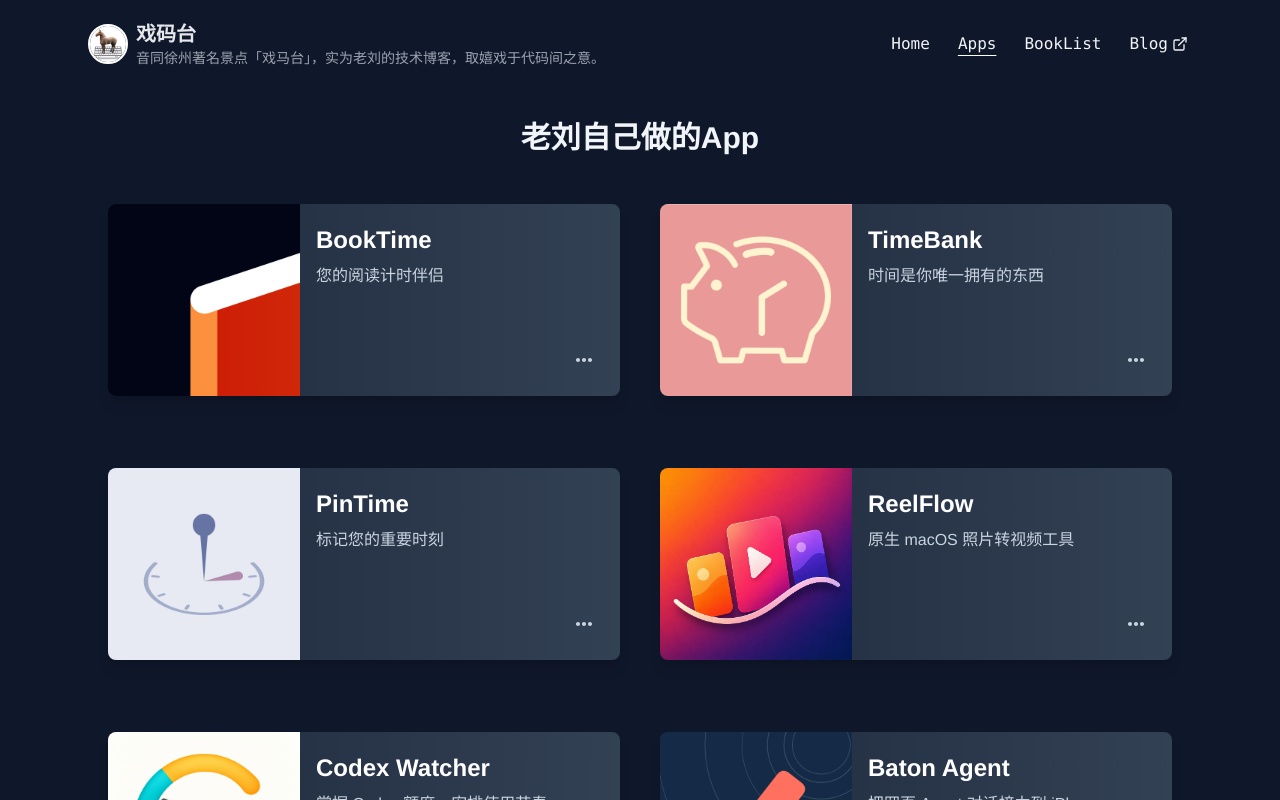
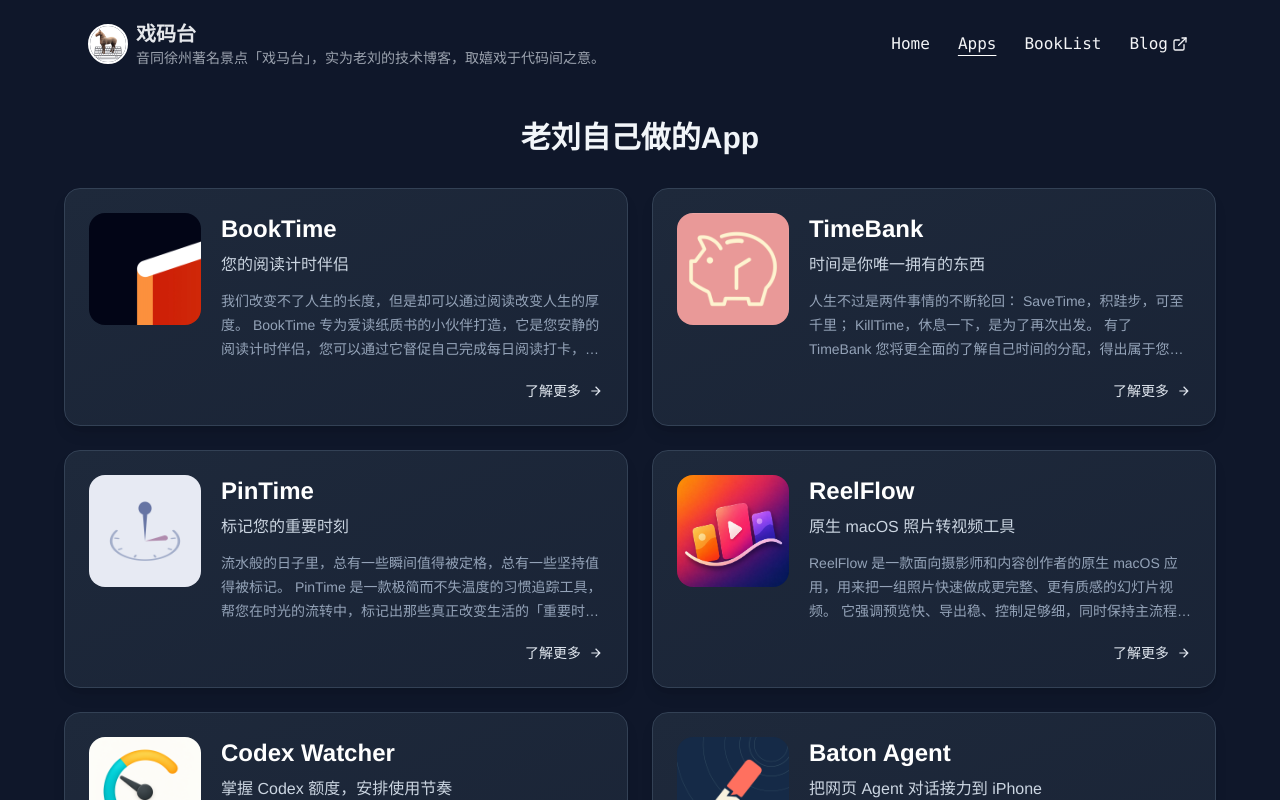
Before and after one commit to aruis/ximatai.net, a React (Create React App) app: page /apps in a window 1280 px wide. Shown: the top 800 px of the page. Built offline with nearby package versions, Linux system fonts and the light colour scheme.

Commit message:
fix: stabilize app cards and simplify hover feedback

```diff
--- a/src/components/pages/AppCard.js
+++ b/src/components/pages/AppCard.js
@@ -1,53 +1,38 @@
-import React, {useState} from 'react';
-import {useNavigate} from 'react-router-dom'; // React Router v6
-import {MdMoreHoriz} from 'react-icons/md';
+import React from 'react';
+import {Link} from 'react-router-dom';
+import {MdArrowForward} from 'react-icons/md';
 
-const AppCard = ({id, logo, title, subtitle, summary, availability}) => {
-    const navigate = useNavigate();
-    const [isHovered, setIsHovered] = useState(false); // 新增状态来追踪鼠标悬浮状态
-
-    const summaryLines = summary.split('\n');
-
-    return (
-        <div
-            className="flex rounded-lg shadow-lg overflow-hidden my-4
-               bg-gradient-to-r from-slate-800 to-slate-700
-               hover:scale-105  hover:shadow-2xl
-               transition-all duration-500 min-w-128"
-            onMouseEnter={() => setIsHovered(true)}
-            onMouseLeave={() => setIsHovered(false)}
-        >
-            <div className="w-48 flex-shrink-0">
-                <img src={logo} alt={`${title} Logo`} className="w-full h-full object-cover"/>
-            </div>
-            <div className="flex-1 p-4 flex flex-col justify-between">
-                {/* 使用isHovered状态来切换显示标题/副标题或summary */}
-                {!isHovered ? (
-                    <div className="mt-1">
-                        <h2 className="text-2xl font-bold text-white">{title}</h2>
-                        <p className="text-slate-300 text-base mt-2">{subtitle}</p>
-                        {availability && (
-                            <p className="text-sky-300 text-xs mt-3">{availability}</p>
-                        )}
-                    </div>
-                ) : (
-                    <div className="text-slate-300 text-sm mt-2">
-                        {summaryLines.map((line, index) => (
-                            <React.Fragment key={index}>
-                                {line}{index < summaryLines.length - 1 && <br/>}
-                            </React.Fragment>
-                        ))}
-                    </div>
-                )}
-                <button
-                    className="self-end flex items-center justify-center bg-transparent hover:bg-slate-500 text-slate-300 hover:text-white p-2 rounded-full h-10 w-10"
-                    onClick={() => navigate(`/apps/${id}`)}
-                >
-                    <MdMoreHoriz size="1.5em"/>
-                </button>
+const AppCard = ({id, logo, title, subtitle, summary}) => (
+    <Link
+        to={`/apps/${id}`}
+        aria-label={`了解 ${title}`}
+        className="flex h-full min-w-0 gap-4 rounded-2xl border border-slate-700
+                   bg-gradient-to-br from-slate-800 to-slate-800/70 p-5 shadow-lg
+                   transition-colors duration-150 hover:border-slate-400
+                   focus-visible:outline-none focus-visible:ring-2 focus-visible:ring-sky-400
+                   focus-visible:ring-offset-4 focus-visible:ring-offset-slate-900
+                   motion-reduce:transition-none sm:gap-5 sm:p-6"
+    >
+        <img
+            src={logo}
+            alt=""
+            width="112"
+            height="112"
+            className="h-20 w-20 shrink-0 rounded-2xl object-cover sm:h-28 sm:w-28"
+        />
+        <div className="flex min-w-0 flex-1 flex-col">
+            <h2 className="text-xl font-bold text-white sm:text-2xl">{title}</h2>
+            <p className="mt-2 text-base text-slate-300">{subtitle}</p>
+            <p className="mt-3 line-clamp-3 text-sm leading-6 text-slate-400">
+                {summary.replace(/\s+/g, ' ').trim()}
+            </p>
+            <div className="mt-auto flex flex-wrap items-center justify-between gap-3 pt-5 text-sm">
+                <span className="ml-auto inline-flex items-center gap-2 font-medium text-slate-200">
+                    了解更多 <MdArrowForward aria-hidden="true" />
+                </span>
             </div>
         </div>
-    );
-};
+    </Link>
+);
 
 export default AppCard;
--- a/src/components/pages/Apps.js
+++ b/src/components/pages/Apps.js
@@ -9,11 +9,9 @@
         <div className="bg-slate-900  text-white">
             <div className="container mx-auto px-4 py-8">
                 <h1 className="text-3xl font-bold text-center text-slate-100 mb-8">老刘自己做的App</h1>
-                <div className="grid grid-cols-1 lg:grid-cols-2 gap-10">
+                <div className="mx-auto grid max-w-6xl grid-cols-1 gap-6 lg:grid-cols-2">
                     {appsArray.map((app) => (
-                        <div key={app.id} className="app-card-container">
-                            <AppCard {...app} />
-                        </div>
+                        <AppCard key={app.id} {...app} />
                     ))}
                 </div>
             </div>
--- a/src/index.css
+++ b/src/index.css
@@ -28,24 +28,6 @@
     text-underline-offset: 0.35rem; /* 下划线与文字的距离 */
 }
 
-/* 默认居中对齐，适用于小屏幕 */
-.app-card-container {
-    display: flex;
-    justify-content: center;
-}
-
-/* 大屏幕下，根据奇偶数调整对齐 */
-@media (min-width: 1024px) {
-    /* 对应于Tailwind CSS的md断点 */
-    .app-card-container:nth-child(odd) {
-        justify-content: flex-end;
-    }
-
-    .app-card-container:nth-child(even) {
-        justify-content: flex-start;
-    }
-}
-
 .nav-link {
     font-family: 'Monaco', 'Courier New', Courier, 'Lucida Console', monospace;
 }
```
